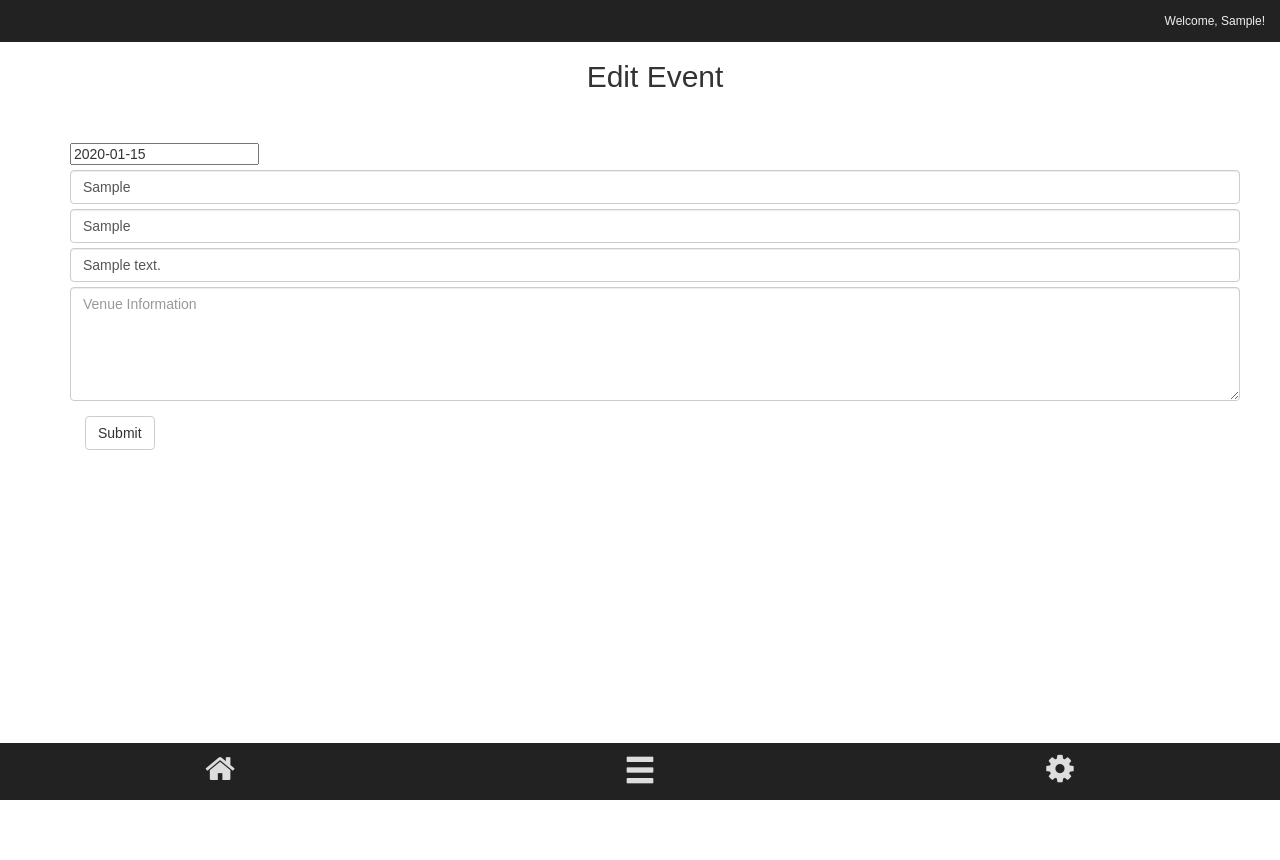
After one commit to brusinow/project-2, a Node server app: page /edit-event/show/1 in a window 1280 px wide. The commit adds this page. Run offline with Node 20, Linux system fonts and the light colour scheme; a user stored in the database is signed in; tables that the repository leaves empty hold one stand-in row (values such as "Sample post"); some libraries are stand-ins or nearby versions.

Commit message:
added two more routes and AJAX, can now delete and edit events

```diff
--- a/index.js
+++ b/index.js
@@ -14,8 +14,7 @@ app.set('view engine', 'ejs');
 app.use(ejsLayouts);
 app.use(bodyParser.urlencoded({extended: false}));
 
-app.use("/", express.static(__dirname + '/views'));
-app.use("/static", express.static(__dirname + '/static'));
+app.use(express.static(__dirname + '/static'));
 
 app.use(session({
   secret: 'dsalkfjasdflkjgdfblknbadiadsnkl',
@@ -181,6 +180,75 @@ app.delete('/edit-itin/delete', function(req, res) {
   });
 });
 
+// EDITING/DELETING EVENTS
+
+app.get('/edit-event', function(req, res){
+
+     if(req.currentUser) {
+  db.event.findAll({where: {groupId: req.currentUser.groupId}, order: '"date" ASC'}).then(function(events){
+  res.render('edit-event', {events: events, moment: moment, alerts: req.flash()});
+  });
+    } else {
+      req.flash('danger', 'You must be logged in, buddy...');
+      res.redirect('/');
+    }
+});
+
+
+app.delete('/edit-event/delete', function(req, res) {
+  var id = req.body.id;
+  console.log('entering delete route');
+  db.event.find({where: {id: id}}).then(function(id){
+    id.destroy().then(function(u){
+      res.send('success');
+    });
+  });
+});
+
+app.get('/edit-event/show/:id', function(req, res){
+  var id = req.params.id;
+  if(req.currentUser) {
+    db.event.findOne({where: {groupId: req.currentUser.groupId, id: id}}).then(function(event){
+      res.render('show-one-event', {event: event, moment: moment, alerts: req.flash()});
+    });
+  } else {
+      req.flash('danger', 'You must be logged in, buddy...');
+      res.redirect('/');
+    }
+});
+
+app.put('/edit-event/show', function(req, res){
+  var venueDate = req.body.date;
+  var venueName = req.body.venue;
+  var venueCity = req.body.city;
+  var venueAddress = req.body.address;
+  var venueInfo = req.body.info;
+  var id = req.body.id;
+  db.event.findOne({where: {groupId: req.currentUser.groupId, id: id}}).then(function(event){
+    if (event.date !== venueDate){
+      event.date = venueDate;
+    }
+    if (event.name !== venueName){
+      event.venue = venueName;
+    }
+    if (event.city !== venueCity){
+      event.city = venueCity;
+    }
+    if (event.address !== venueAddress){
+      event.address = venueAddress;
+    }
+    if (event.info !== venueInfo){
+      event.info = venueInfo;
+    }
+    event.save().then(function() {
+      res.send('success');
+    });
+  });
+});
+
+
+
+
 app.get('/showlist', function(req, res){
   if(req.currentUser) {
   db.event.findAll({where: {groupId: req.currentUser.groupId}, order: '"date" ASC'}).then(function(events){
--- a/static/script.js
+++ b/static/script.js
@@ -43,6 +43,47 @@ $(document).on( 'click', '.delete-link', function(e){
     });
 });
 
+$(document).on( 'click', '.delete-link-event', function(e){
+    e.preventDefault();
+    var myID = $(this).attr('attr');
+    console.log('click working and id ',myID);
+    $.ajax({
+        method:'DELETE',
+        url:'/edit-event/show',
+        data: {
+          id:myID
+        }
+    }).success(function(){
+       location.reload();
+        //redirect or update view
+    });
+});
+
+$(document).on( 'click', '.edit-event-submit', function(e){
+    e.preventDefault();
+    var myID = $('#hidden-id').val();
+    var date = $('#event-date').val();
+    var name = $('#event-venue-name').val();
+    var city = $('#event-city').val();
+    var address = $('#event-address').val();
+    var info = $('#event-info').val();
+    console.log('edit click working and id ',myID);
+    $.ajax({
+        method:'PUT',
+        url:'/edit-event/show/',
+        data: {
+          id: myID,
+          date: date,
+          venue: name,
+          city: city,
+          address: address,
+          info: info
+        }
+    }).success(function(){
+       window.location.assign("/settings");
+        //redirect or update view
+    });
+});
 
 // $('#itin-select').change(function() {
 
--- a/views/layout.ejs
+++ b/views/layout.ejs
@@ -8,8 +8,8 @@
   <link rel="stylesheet" href="https://maxcdn.bootstrapcdn.com/bootstrap/3.3.6/css/bootstrap.min.css">
   <link rel="stylesheet" href="https://maxcdn.bootstrapcdn.com/font-awesome/4.6.1/css/font-awesome.min.css">
   <link rel="stylesheet" href="https://cdnjs.cloudflare.com/ajax/libs/jquery-timepicker/1.9.0/jquery.timepicker.min.css">
-  <link rel="stylesheet" href="../static/bootstrap-datetimepicker.min.css">
-  <link rel="stylesheet" href="../static/style.css">
+  <link rel="stylesheet" href="/bootstrap-datetimepicker.min.css">
+  <link rel="stylesheet" href="/style.css">
 </head>
 <body>
 <% if(currentUser){ %>
@@ -40,10 +40,10 @@
 <% } %>
 <script src="https://ajax.googleapis.com/ajax/libs/jquery/2.2.0/jquery.min.js"></script>
 <script src="https://ajax.googleapis.com/ajax/libs/jqueryui/1.11.4/jquery-ui.min.js"></script>
-<script src="../static/moment.min.js"></script>
+<script src="/moment.min.js"></script>
 <script src="https://cdnjs.cloudflare.com/ajax/libs/jquery-timepicker/1.9.0/jquery.timepicker.min.js"></script>
 <script src="https://maxcdn.bootstrapcdn.com/bootstrap/3.3.6/js/bootstrap.min.js"></script>
-<script src="../static/bootstrap-datetimepicker.min.js"></script>
-<script src="../static/script.js"></script>
+<script src="/bootstrap-datetimepicker.min.js"></script>
+<script src="/script.js"></script>
 </body>
 </html>
--- /dev/null
+++ b/views/show-one-event.ejs
@@ -0,0 +1,36 @@
+
+<div class="container">
+
+
+
+
+<div>
+<h2 class="text-center">Edit Event</h2>
+</div>
+<div class="row" style="margin-top: 50px">
+
+  <form method="PUT" id="add-venue-form" action="/edit-event/show" role="form">
+  <div class="form-group">
+    <input type="text" name="id" class="hidden" id="hidden-id" value="<%= event.id %>">
+    <label class="sr-only" for="datepicker">Date:</label>
+    <input type="text" name="event-date" id="event-date" value="<%= event.date %>" placeholder="Event Date">
+    <label class="sr-only" for="venue-name">Venue Name:</label>
+    <input type="text" name="event-venue-name" class="form-control" id="event-venue-name" value="<%= event.venue %>" placeholder="Venue Name">
+    <label class="sr-only" for="venue-city">Venue City:</label>
+    <input type="text" name="event-city" class="form-control" id="event-city" value="<%= event.city %>" placeholder="Venue City">
+    <label class="sr-only" for="venue-address">Venue Address:</label>
+    <input type="text" name="event-address" class="form-control" id="event-address" value="<%= event.address %>" placeholder="Complete Venue Address">
+    <label class="sr-only" for="venue-info">Assorted Information:</label>
+    <textarea class="form-control" name="event-info" rows="5" id="event-info" value="<%= event.info %>" placeholder="Venue Information"></textarea>
+</div>
+  </div>
+  <button type="submit" id="edit-venue-btn" class="edit-event-submit btn btn-default">Submit</button>
+</form>
+</div>
+  <div style="margin-top: 40px" class="row">
+    <div class="col-xs-12">
+      <div id="venue-list">
+    </div>
+  </div>
+</div>
+</div>
```
Also changed, not shown: controllers/auth.js (+6 -5 lines), static/style.css (+42 -0 lines), views/auth/group.ejs (+16 -2 lines), views/auth/login.ejs (+7 -3 lines), views/edit-event.ejs (added, +33 -0 lines), views/settings.ejs (+17 -7 lines), static/img/group-img.jpg (added), static/img/roadwarrior.png (added), 4 other files.
